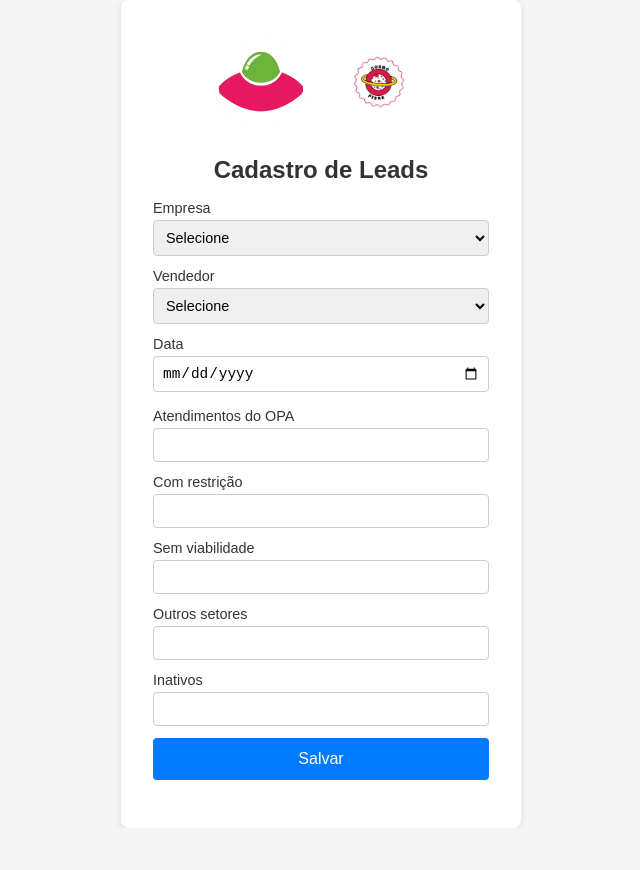
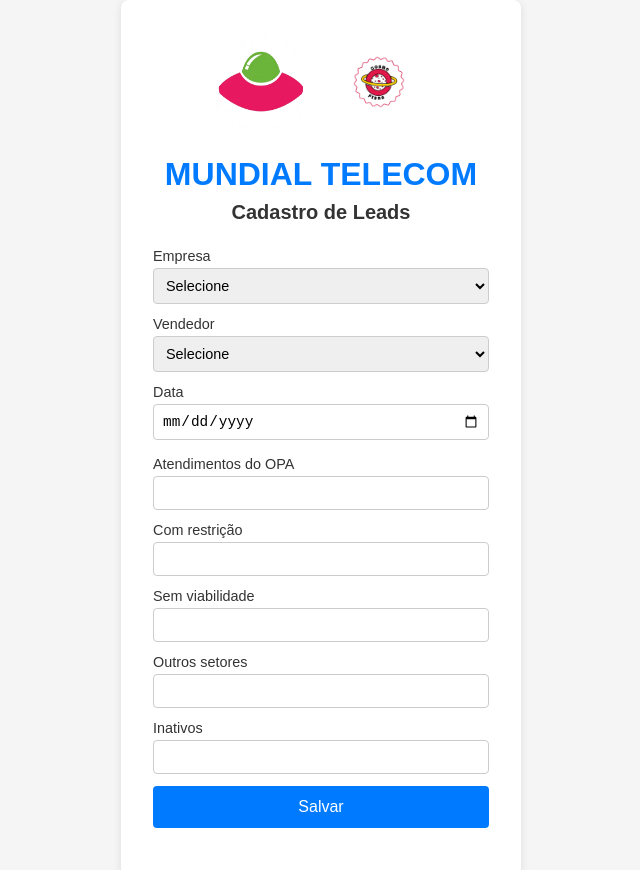
Before and after one commit to ArthurStempniak/cadastro-leads, a plain HTML site: page index.html in a window 1280 px wide. Shown: the whole page, without its empty margins (319-959 px from the left). Before the commit the page ends 828 px from the top, so only its background shows below. Drawn offline with Linux system fonts and the light colour scheme.

Commit message:
Att Titulo

```diff
--- a/index.html
+++ b/index.html
@@ -32,10 +32,18 @@
       max-width: 100px;
       height: auto;
     }
+    .brand-title {
+      text-align: center;
+      color: #007BFF;
+      font-size: 2rem;      /* maior destaque */
+      font-weight: 700;
+      margin-bottom: 0.5rem;
+    }
     h1 {
-      font-size: 1.5rem;
-      margin-bottom: 1rem;
+      font-size: 1.25rem;   /* subtítulo menor */
+      margin-bottom: 1.5rem;
       text-align: center;
+      color: #333;
     }
     label {
       display: block;
@@ -84,6 +92,7 @@
   <img src="assets/Mundial.png" alt="Logo 1" />
   <img src="assets/Cosmo.png" alt="Logo 2" />
 </div>
+    <h2 class="brand-title">MUNDIAL TELECOM</h2>
     <h1>Cadastro de Leads</h1>
     <form id="leadForm">
       <label>
```
